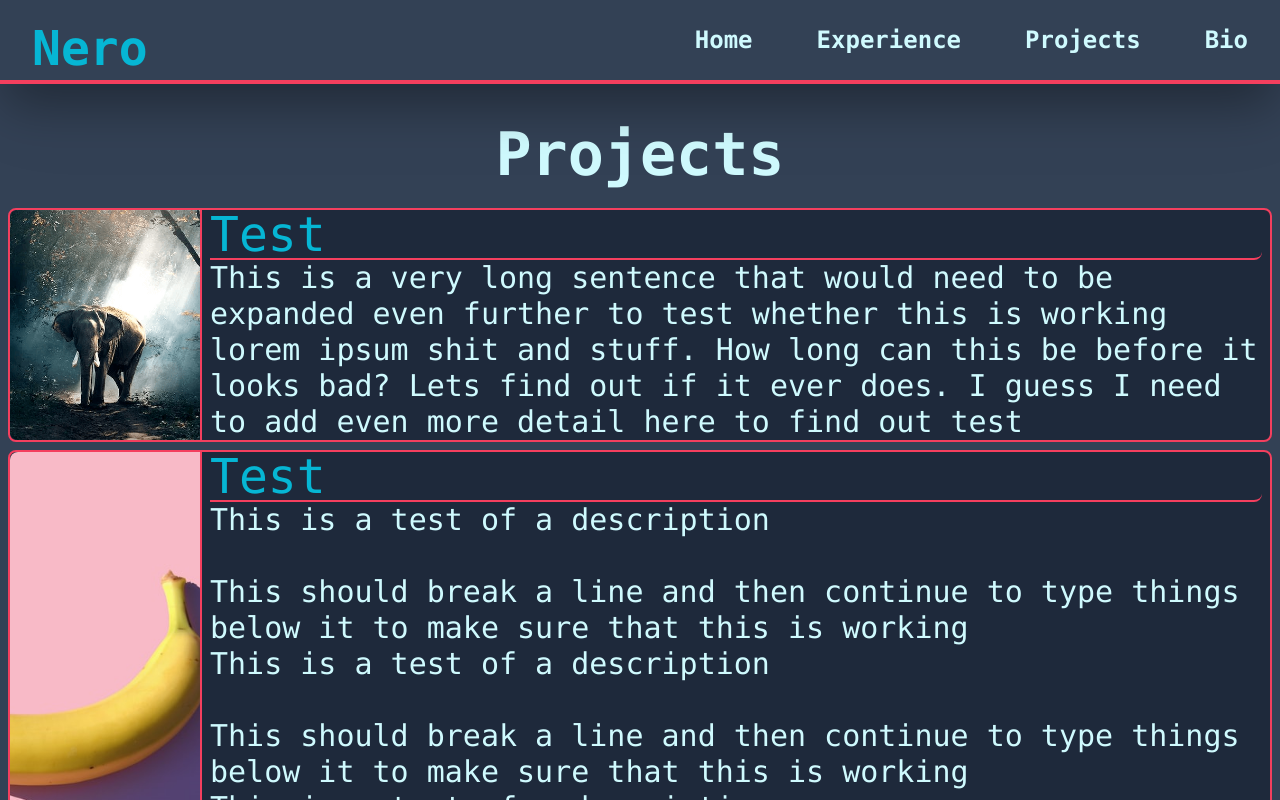
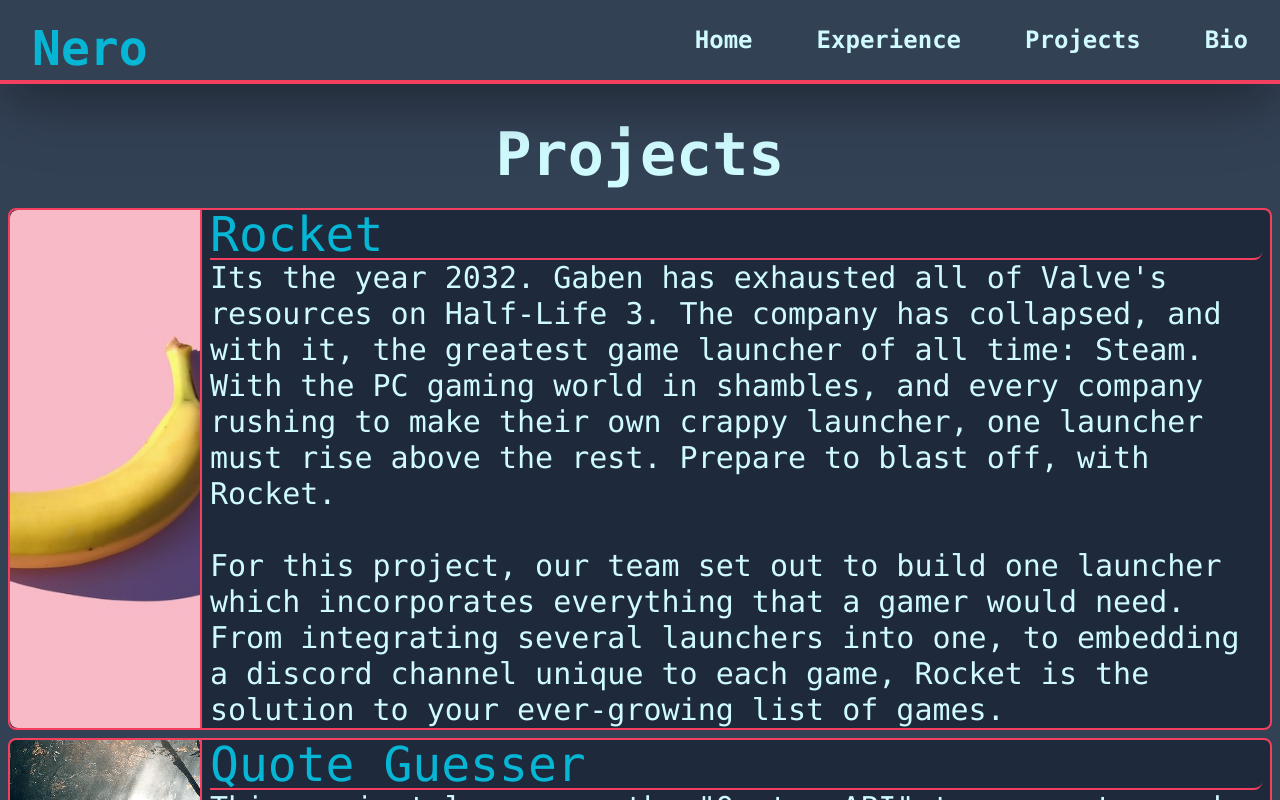
Before and after one commit to NerosJourney/portfolio-site, a React (Create React App) app in the folder site/: page /projects in a window 1280 px wide. Built offline with nearby package versions, Linux system fonts and the light colour scheme.

Commit message:
populated the projects page with data

```diff
--- a/site/src/App.js
+++ b/site/src/App.js
@@ -2,7 +2,7 @@
 import "./App.css";
 import Home from "./Pages/Home";
 import Bio from "./Pages/Bio";
-import Projects from "./Pages/Projects";
+import Projects from "./Pages/Project_page";
 import Experience from "./Pages/Experience";
 
 function App() {
--- a/site/src/Pages/Experience/index.js
+++ b/site/src/Pages/Experience/index.js
@@ -9,9 +9,7 @@
       <div className="bg-slate-700">
         <NavBar />
         <div className="bg-slate-700 text-center py-10">
-          <div className="z-0 left-[49vw] right[49vw] top-32 bottom-8 bg-rose-500 absolute text-rose-500 hide-mobile">
-            <p className="invisible">test</p>
-          </div>
+          <div className="z-0 left-[49vw] right-[49.5vw] top-32 bottom-8 bg-rose-500 absolute text-rose-500 hide-mobile py-0"></div>
           <RightTimelineExperience
             role="Navigat.io"
             date="Oct 2022"
--- /dev/null
+++ b/site/src/Pages/Project_page/index.js
@@ -0,0 +1,125 @@
+import React from "react";
+import NavBar from "../../Components/NavBar";
+import ProjectImg from "../../assets/images/project_temp.png";
+import Elephant from "../../assets/images/elephant.png";
+import { Link } from "react-router-dom";
+
+const Projects = () => {
+  return (
+    <>
+      <div className="bg-slate-700 h-screen">
+        <NavBar />
+        <p className="text-cyan-100 font-mono text-6xl px-10 pt-10 font-extrabold text-center">
+          Projects
+        </p>
+        <div className="bg-slate-700 py-4">
+          <ul>
+            <ProjectItem
+              name="Rocket"
+              desc={
+                <>
+                  <p>
+                    Its the year 2032. Gaben has exhausted all of Valve's
+                    resources on Half-Life 3. The company has collapsed, and
+                    with it, the greatest game launcher of all time: Steam. With
+                    the PC gaming world in shambles, and every company rushing
+                    to make their own crappy launcher, one launcher must rise
+                    above the rest. Prepare to blast off, with Rocket.
+                  </p>
+                  <p className="hide-mobile">
+                    <br />
+                    For this project, our team set out to build one launcher
+                    which incorporates everything that a gamer would need. From
+                    integrating several launchers into one, to embedding a
+                    discord channel unique to each game, Rocket is the solution
+                    to your ever-growing list of games.
+                  </p>
+                </>
+              }
+              img={ProjectImg}
+              sublink="rocket"
+            />
+            <ProjectItem
+              name="Quote Guesser"
+              desc='This project leverages the "Quotes API" to generate random famous quotes. The user is presented with one quote and four options of authors. If the user picks the correct option, they get a point and continue until they answer incorrectly.'
+              img={Elephant}
+              sublink="quote"
+            />
+            <ProjectItem
+              name="Stock Algorithm Test Environment"
+              desc="An environment used to learn about and attempt to build stock trading algorithms. Then, by implementing them using paper trading, you can view their performance over time."
+              img={Elephant}
+              sublink="stocks"
+            />
+            <ProjectItem
+              name="ATR Drone System"
+              desc={
+                <>
+                  <p>
+                    The ATR Drone System is a holistic approach to K-12 Robotics
+                    Education. The system is designed to teach students using
+                    incremental learning, where a student may get the drone in
+                    5th grade, but be able to learn new concepts with it every
+                    year through high school and beyond.
+                  </p>
+                  <p className="hide-mobile">
+                    <br />
+                    This project resulted in a paper being published in IHCI
+                    2022, where I went on to present the ideas to fellow
+                    researchers around the world.
+                  </p>
+                </>
+              }
+              img={ProjectImg}
+              sublink="drone"
+            />
+            <ProjectItem
+              name="Portfolio Site"
+              desc={
+                <>
+                  <p>
+                    This is the site that you are currently on (Nero.gg).
+                    <br /> <br />
+                    It was built over the course of three weeks using React and
+                    Tailwindcss. The site is hosted using the free tier of
+                    Firebase. The purpose behind the site is to show off
+                    previous work that I have done and increase my networking
+                    abilities.
+                  </p>
+                </>
+              }
+              img={ProjectImg}
+              sublink="portfolio"
+            />
+          </ul>
+        </div>
+      </div>
+    </>
+  );
+};
+
+const ProjectItem = ({ name, desc, img, sublink = "" }) => {
+  let project_link = "/projects/" + sublink;
+  return (
+    <li>
+      <Link
+        to={project_link}
+        className="bg-slate-800 m-2 flex rounded-lg border-rose-500 border-2 overflow-hidden"
+      >
+        <img
+          className="w-1/4 md:w-[15vw] hover:w-1/4 rounded-l-lg border-rose-500 border-r-2 object-cover transition-all ease-in-out"
+          src={img}
+          alt={name}
+        />
+        <div className="px-2">
+          <p className="text-2xl md:text-5xl text-cyan-500 rounded-r-lg rounded-b-none border-b-rose-500 border-b-2 font-mono">
+            {name}
+          </p>
+          <p className="text-lg md:text-3xl text-cyan-100 font-mono">{desc}</p>
+        </div>
+      </Link>
+    </li>
+  );
+};
+
+export default Projects;
--- a/site/src/Pages/Projects/index.js
+++ /dev/null
@@ -1,95 +0,0 @@
-import React from "react";
-import NavBar from "../../Components/NavBar";
-import ProjectImg from "../../assets/images/project_temp.png";
-import Elephant from "../../assets/images/elephant.png";
-import { Link } from "react-router-dom";
-
-const Projects = () => {
-  return (
-    <>
-      <div className="bg-slate-700 h-screen">
-        <NavBar />
-        <p className="text-cyan-100 font-mono text-6xl px-10 pt-10 font-extrabold text-center">
-          Projects
-        </p>
-        <div className="bg-slate-700 py-4">
-          <ul>
-            <ProjectItem
-              name="Test"
-              desc="This is a very long sentence that would need to be expanded even further to test whether this is working lorem ipsum shit and stuff. How long can this be before it looks bad? Lets find out if it ever does. I guess I need to add even more detail here to find out test"
-              img={Elephant}
-              sublink="test"
-            />
-            <ProjectItem
-              name="Test"
-              desc={
-                <>
-                  <p>
-                    This is a test of a description
-                    <br /> <br />
-                    This should break a line and then continue to type things
-                    below it to make sure that this is working
-                  </p>
-                  <p className="hide-mobile">
-                    This is a test of a description
-                    <br /> <br />
-                    This should break a line and then continue to type things
-                    below it to make sure that this is working
-                  </p>
-                  <p className="hide-mobile">
-                    This is a test of a description
-                    <br /> <br />
-                    This should break a line and then continue to type things
-                    below it to make sure that this is working
-                  </p>
-                </>
-              }
-              img={ProjectImg}
-            />
-            <ProjectItem
-              name="Test"
-              desc="This is a very long sentence that would need to be expanded even further to test whether this is working lorem ipsum shit and stuff"
-              img={Elephant}
-            />
-            <ProjectItem
-              name="Test"
-              desc="This is a very long sentence that would need to be expanded even further to test whether this is working lorem ipsum shit and stuff"
-              img={ProjectImg}
-            />
-            <ProjectItem
-              name="Test"
-              desc="This is a very long sentence that would need to be expanded even further to test whether this is working lorem ipsum shit and stuff"
-              img={Elephant}
-            />
-          </ul>
-        </div>
-      </div>
-    </>
-  );
-};
-
-const ProjectItem = ({ name, desc, img, sublink = "" }) => {
-  let project_link = "/projects/" + sublink;
-  return (
-    <li>
-      <Link
-        to={project_link}
-        className="bg-slate-800 m-2 flex rounded-lg border-rose-500 border-2 overflow-hidden"
-      >
-        <img
-          className="w-1/4 md:w-[15vw] hover:w-1/4 rounded-l-lg border-rose-500 border-r-2 object-cover transition-all ease-in-out"
-          src={img}
-          alt={name}
-        />
-        <div className="px-2">
-          <p className="text-2xl md:text-5xl text-cyan-500 rounded-r-lg rounded-b-none border-b-rose-500 border-b-2 font-mono">
-            {name}
-          </p>
-          <p className="text-lg md:text-3xl text-cyan-100 font-mono">{desc}</p>
-        </div>
-      </Link>
-    </li>
-  );
-};
-
-export default Projects;
```
Also changed, not shown: site/src/Pages/Project_page/index2.js (renamed from site/src/Pages/Projects/index2.js).
